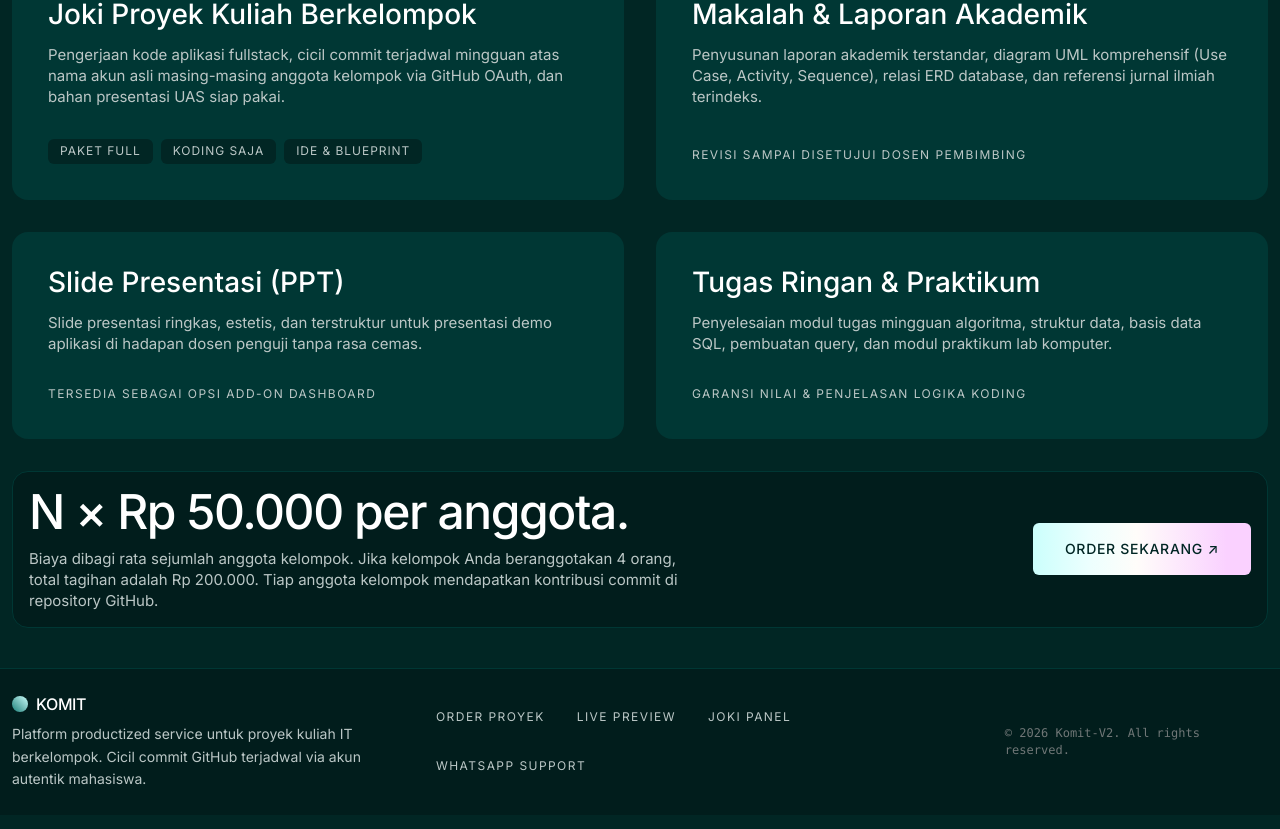
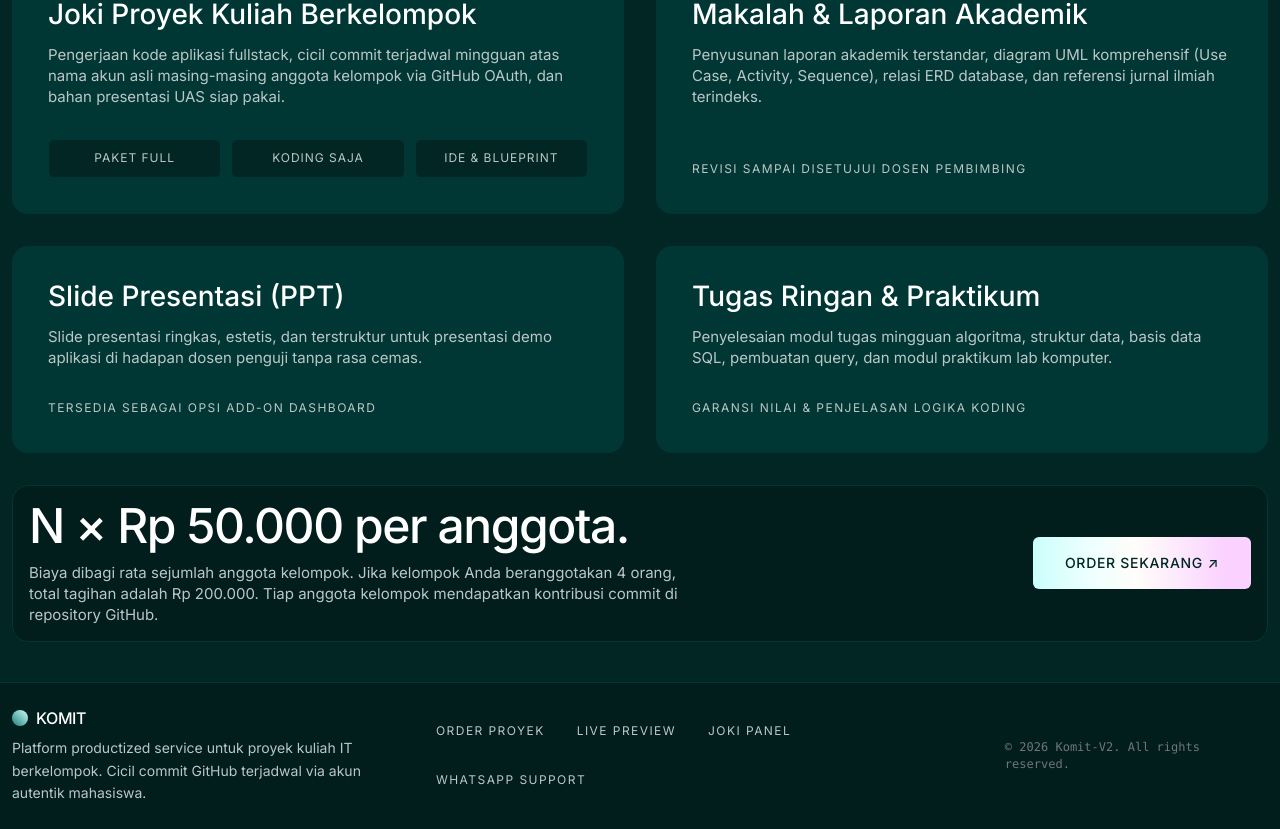
Before and after one commit to ZeaLIsHere/komit-v0.0.2, a Next.js app: page / in a window 1280 px wide. Shown: the part 1247-2076 px from the top of the page. Built offline with nearby package versions, Linux system fonts and the light colour scheme.

Commit message:
Stretch package pills to full card width

```diff
--- a/src/app/page.tsx
+++ b/src/app/page.tsx
@@ -107,10 +107,16 @@ export default function HomePage() {
                 </p>
               </div>
 
-              <div className="flex flex-wrap gap-2 text-[12px] uppercase tracking-[0.08em] text-[#bbc7c6]">
-                <span className="px-3 py-1 rounded-[6px] bg-[#012624]">Paket Full</span>
-                <span className="px-3 py-1 rounded-[6px] bg-[#012624]">Koding Saja</span>
-                <span className="px-3 py-1 rounded-[6px] bg-[#012624]">Ide & Blueprint</span>
+              <div className="grid grid-cols-3 gap-2.5 w-full text-[12px] uppercase tracking-[0.08em] text-[#bbc7c6]">
+                <span className="py-2.5 px-2 text-center rounded-[6px] bg-[#012624] border border-[#003734] flex items-center justify-center">
+                  Paket Full
+                </span>
+                <span className="py-2.5 px-2 text-center rounded-[6px] bg-[#012624] border border-[#003734] flex items-center justify-center">
+                  Koding Saja
+                </span>
+                <span className="py-2.5 px-2 text-center rounded-[6px] bg-[#012624] border border-[#003734] flex items-center justify-center">
+                  Ide & Blueprint
+                </span>
               </div>
             </div>
 
```
